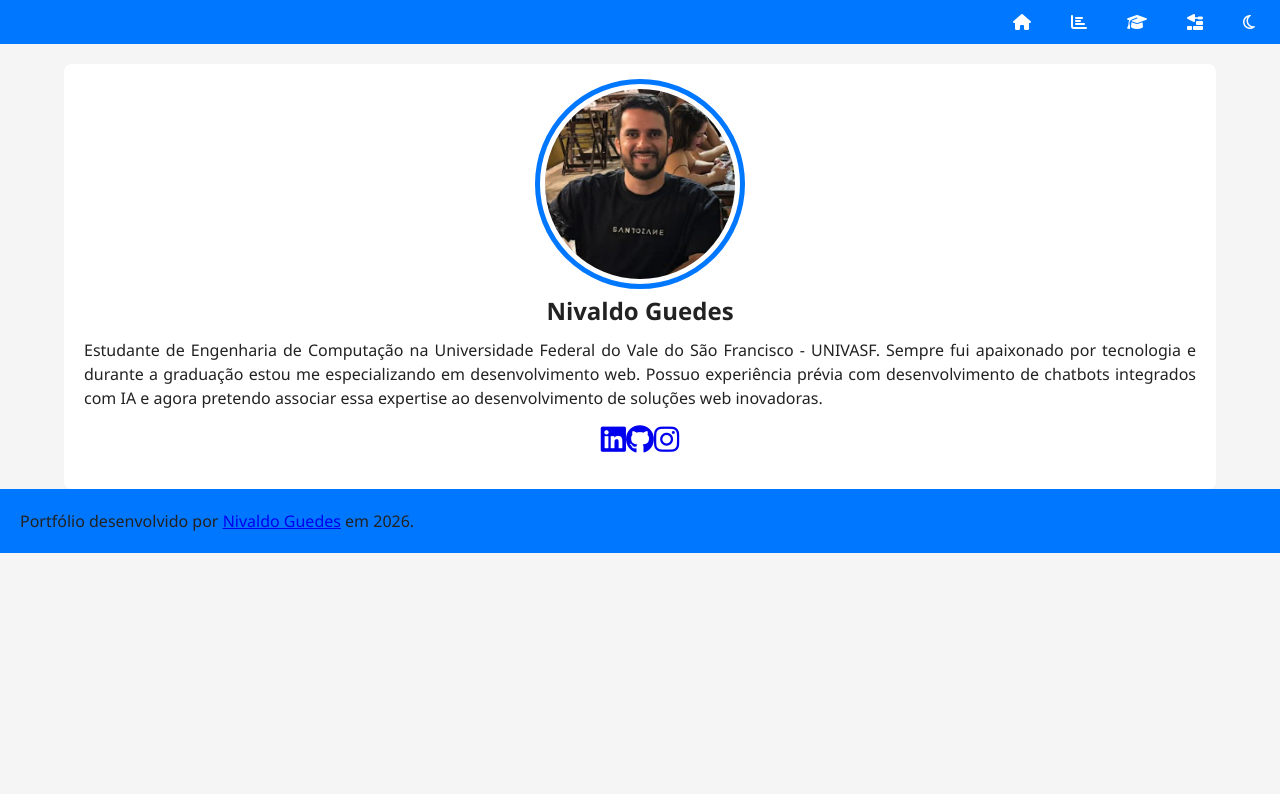
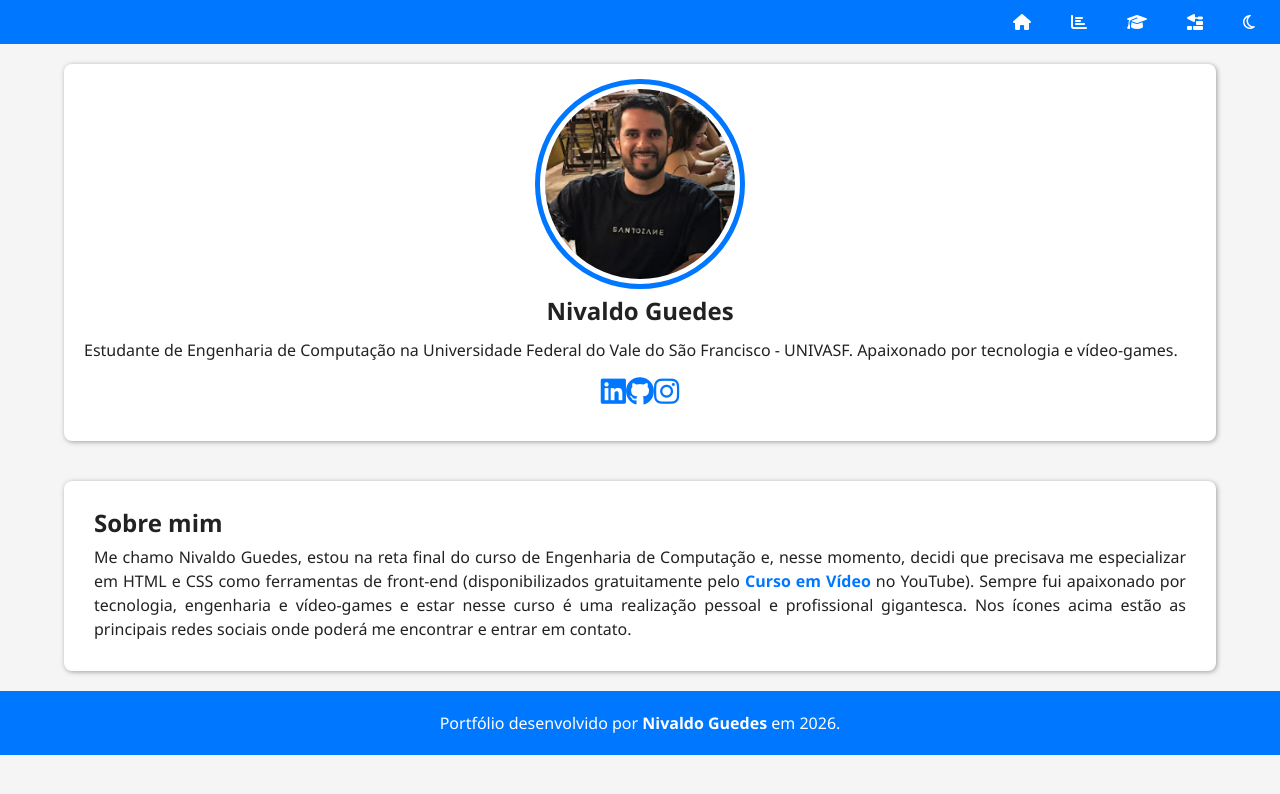
Before and after one commit to nivaldoguedes/Portfolio, a plain HTML site: page index.html in a window 1280 px wide. Drawn offline with Linux system fonts and the light colour scheme.

Commit message:
acrescenta o "Sobre mim" e ajusta o comportamento dos ícones das redes sociais

```diff
--- a/estilos/style.css
+++ b/estilos/style.css
@@ -64,6 +64,7 @@ section#ficha {
   background-color: var(--fundo-card);
   padding: 20px;
   border-radius: 8px;
+  box-shadow: 1px 1px 5px rgba(0, 0, 0, 0.353);
 }
 section#ficha img {
   width: 200px;
@@ -92,9 +93,54 @@ div.social {
   margin-bottom: 15px;
   font-size: 1.8em;
 }
+div.social a {
+  color: var(--destaque);
+  transition: background-color 0.3s, color 0.3s;
+}
+div.social a:hover {
+  color: var(--destaque-inverso);
+}
+section#detalhes {
+  grid-column: 2;
+  background-color: var(--fundo-card);
+  padding: 20px;
+  border-radius: 8px;
+  margin-top: 20px;
+  box-shadow: 1px 1px 5px rgba(0, 0, 0, 0.353);
+}
+article#info {
+  padding: 10px;
+}
+article#info h2 {
+  margin-bottom: 10px;
+}
+article#info p {
+  text-align: justify;
+}
+article#info a {
+  text-decoration: none;
+  font-weight: bold;
+  color: var(--destaque);
+}
+article#info a:hover {
+  color: var(--destaque-inverso);
+}
 
 footer {
   background-color: var(--destaque);
   color: var(--texto);
   padding: 20px;
+  margin-top: 20px;
 }
+footer p {
+  color: var(--texto-inverso);
+  text-align: center;
+}
+footer p a {
+  text-decoration: none;
+  color: var(--texto-inverso);
+  font-weight: 600;
+}
+footer p a:hover {
+  color: var(--destaque-inverso);
+}
--- a/index.html
+++ b/index.html
@@ -24,23 +24,31 @@
         <section id="ficha">
                 <img src="imagens/foto-perfil.png" alt="Nivaldo Guedes">
                 <h1>Nivaldo Guedes</h1>
-                <p>Estudante de Engenharia de Computação na Universidade Federal do Vale do São Francisco - UNIVASF. Sempre fui apaixonado por tecnologia e durante a graduação estou me especializando em desenvolvimento web. Possuo experiência prévia com desenvolvimento de chatbots integrados com IA e agora pretendo associar essa expertise ao desenvolvimento de soluções web inovadoras.</p>
+                <p>Estudante de Engenharia de Computação na Universidade Federal do Vale do São Francisco - UNIVASF. Apaixonado por tecnologia e vídeo-games.</p>
                 <div class="social">
                     <a href="https://www.linkedin.com/in/nivaldoguedes" target="_blank" rel="external"><i class="fa-brands fa-linkedin"></i></a>
                     <a href="https://github.com/nivaldoguedes" target="_blank" rel="external"><i class="fa-brands fa-github"></i></a>
                     <a href="https://www.instagram.com/nivaldoguedes" target="_blank" rel="external"><i class="fa-brands fa-instagram"></i></a>
                 </div>
-            </section>
-        <!-- <div>
-            <h2>Sobre mim</h2>
-            <p>Estudante de Engenharia de Computação na Universidade Federal do Vale do São Francisco - UNIVASF. Sempre fui apaixonado por tecnologia e durante a graduação estou me especializando em desenvolvimento web. Possuo experiência prévia com desenvolvimento de chatbots integrados com IA e agora pretendo associar essa expertise ao desenvolvimento de soluções web inovadoras.</p>
-        </div> -->
-        <div>
+        </section>
+        <section id="detalhes">
+            <article id="info">
+                <h2>Sobre mim</h2>
+                <p>Me chamo Nivaldo Guedes, estou na reta final do curso de Engenharia de Computação e, nesse momento, decidi que precisava me especializar em HTML e CSS como ferramentas de front-end (disponibilizados gratuitamente pelo <a href="https://www.youtube.com/@cursoemvideo/playlists" target="_blank" rel="external">Curso em Vídeo</a> no YouTube). Sempre fui apaixonado por tecnologia, engenharia e vídeo-games e estar nesse curso é uma realização pessoal e profissional gigantesca. Nos ícones acima estão as principais redes sociais onde poderá me encontrar e entrar em contato.</p>
+            </article> <!--Fim article info-->
+            <article id="skills">
 
-        </div>
+            </article> <!--Fim article skills-->
+            <article id="formacao">
+
+            </article> <!--Fim article formacao-->
+            <article id="projetos">
+
+            </article> <!--Fim article projetos-->
+        </section>
     </main>
     <footer>
-        <p>Portfólio desenvolvido por <a href="https://github.com/nivaldoguedes">Nivaldo Guedes</a> em 2026.</p>
+        <p>Portfólio desenvolvido por <a href="https://github.com/nivaldoguedes" target="_blank" rel="external">Nivaldo Guedes</a> em 2026.</p>
     </footer>
 
     <script src="scripts/script.js"></script>
```
